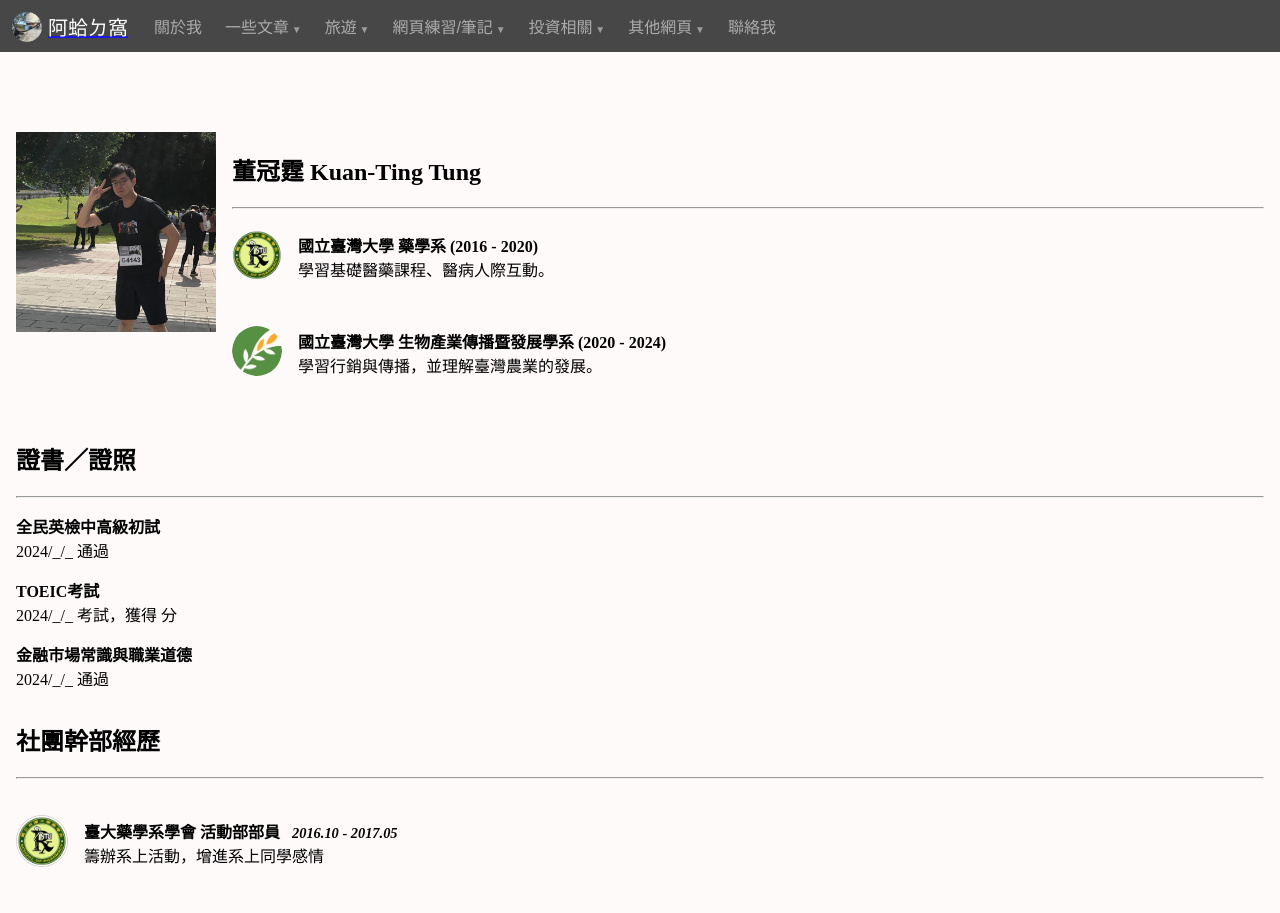
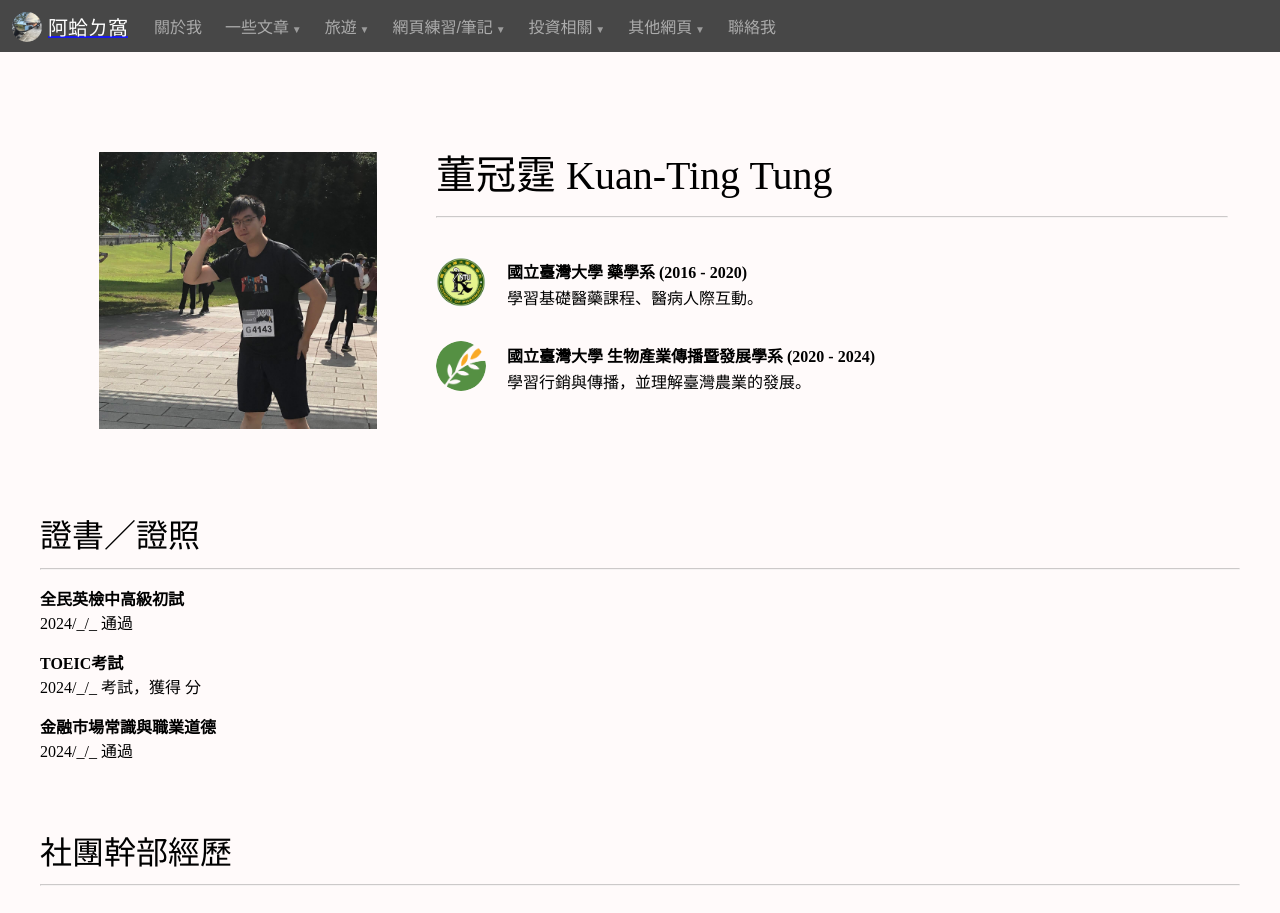
Before and after one commit to quanting56/Antinant-vue, a Vue app: page /about-me in a window 1280 px wide. Shown: the top 913 px of the page. Built offline with nearby package versions, Linux system fonts and the light colour scheme.

Commit message:
fix: 修好AboutMeView樣式

```diff
--- a/src/components/AboutMeView/Timeline.vue
+++ b/src/components/AboutMeView/Timeline.vue
@@ -46,7 +46,7 @@
                     class="timeline-record-image"
                   >
                     <img
-                      :src="unit.image.src"
+                      :src="resolveImages(unit.image.src)"
                       :alt="unit.image.caption"
                       :title="unit.image.description"
                     />
@@ -66,10 +66,19 @@
 </template>
 
 <script setup>
-import { defineProps } from 'vue'
+import { defineProps } from 'vue';
+
+// Vite 的批次導入工具（batch import），適合用來載入靜態資源
+const images = import.meta.glob("../../assets/about-me/timeline/*", { eager: true, as: "url"});
+
+// JSON 檔裡面只有 fileName，透過函式把它轉成路徑
+function resolveImages(fileName) {
+  return images[`../../assets/about-me/timeline/${fileName}`]
+};
+
 const props = defineProps({
   items: Array
-})
+});
 </script>
 
 <style scoped>
--- a/src/data/about-me-timeline.json
+++ b/src/data/about-me-timeline.json
@@ -14,7 +14,7 @@
         "title": "加入臺大藥學系羽隊",
         "text": "喜歡打羽球的我，加入系上羽球隊，每週三晚上七點準時在醫學院體育館與同學和學長姐一起在球場上揮灑汗水。這段時間是我截至目前，羽球能力精進最多的時候，每週練體力、練腳步、練球技，在最後半小時再與球友來幾場play，測試自己的球力！",
         "image": {
-          "src": "@/assets/about_me/timeline/nturx_badminton.jpg",
+          "src": "nturx_badminton.jpg",
           "caption": "大藥盃休息區合影",
           "description": "在大藥盃休息區時的合照"
         }
@@ -36,7 +36,7 @@
         "title": "加入臺大攝影社",
         "text": "久聞臺大攝影社的名聲，跟同樣對攝影有興趣的朋友一同加入，開始了攝影的不歸路，所謂「攝影窮三代，單反毀一生」由此開始。起初我是先從暗房入門，加入暗房工作坊，學習從黑白沖片、黑白放相、彩色沖片等流程，體驗<s>浪費錢</s>拍攝底片的快樂。",
         "image": {
-          "src": "@/assets/about_me/timeline/takephoto.jpg",
+          "src": "takephoto.jpg",
           "caption": "拍照的我",
           "description": "拿著相機拍照的我"
         }
@@ -64,7 +64,7 @@
         "title": "加入臺大單車社",
         "text": "「騎著彎把公路車馳騁在臺灣的公路上」一直是我的夢想，在這學期我除了繼續待在攝影社外，也參加了單車社各種大大小小的活動，與自行車同好們一起交流，學習許多關於單車的知識與共識。",
         "image": {
-          "src": "@/assets/about_me/timeline/takephoto.jpg",
+          "src": "IMG_2028.jpg",
           "caption": "我的第一臺公路車（Giant Contend 1）",
           "description": "我的公路車（Giant Contend 1）"
         }
@@ -86,7 +86,7 @@
         "title": "@攝影社 擔任數暗部長",
         "text": "上學期擔任暗房部長期間，我也在每週二晚上到數暗工作坊上課，並且是該學期唯一的全勤數暗學員XD。擔任數暗部長期間，安排課程、找講師等基本任務外，亦要帶領學員們輸出實習，讓學員們學會使用社團的Epson藝術微噴輸出機，輸出色彩精準的相片。在這裡結交了一些對天文攝影、人像攝影、拍片痴迷的朋友，也因此大幅提升了我的攝影功力，除了單純地按快門外，也開始思考攝影的意義與確認自己攝影的目的。",
         "image": {
-          "src": "@/assets/about_me/timeline/takephoto.jpg",
+          "src": "IMG_8373.jpg",
           "caption": "與社團好友出團合照",
           "description": "退房前在西螺川田府邸與朋友們的合照"
         }
@@ -120,7 +120,7 @@
         "title": "@臺大生傳系學會 擔任影視部部員",
         "text": "大二這年，我加入了系學會的影視部，與一般大眾對於系學會的印象不同，影視部並不是遊玩的部門。在這邊，我們學習如何拍片，了解一支影片從尋找團隊到最後殺青中可能會遇到的困難，除此之外，也在此學習了Photoshop、Illustrator、Premiere等Adobe軟體的操作，最後透過所學產出一支小短片。",
         "image": {
-          "src": "@/assets/about_me/timeline/takephoto.jpg",
+          "src": "DSC_7532.jpg",
           "caption": "期末成發短片殺青合照",
           "description": "期末成果發表會劇情短片殺青合照"
         }
@@ -148,7 +148,7 @@
         "title": "@數位廣播社 擔任社長",
         "text": "接任數位廣播社社長，除了統領社團、協調幹部工作外，也要規劃社團活動，像是安排社課、參加社團博覽會、舉辦社遊，更重要的是維護良好的社團氛圍，讓來上社課的社員們都能夠有良好的討論空間，良性討論在錄製節目同時也是非常重要的環節。",
         "image": {
-          "src": "@/assets/about_me/timeline/takephoto.jpg",
+          "src": "DSC_8634.jpg",
           "caption": "數位廣播社社課合照",
           "description": "講師為敏迪老師的數位廣播社社課合照！"
         }
@@ -170,7 +170,7 @@
         "title": "加入臺大壁球社",
         "text": "大學最後一學期，加入了大學生涯最後一個社團——臺大壁球社，每週三五到壁球室活動筋骨，練習球技、消耗卡路里、結交新朋友！",
         "image": {
-          "src": "@/assets/about_me/timeline/takephoto.jpg",
+          "src": "IMG_2696.jpg",
           "caption": "最後一次社課時與朋友的合照",
           "description": "最後一次壁球社社課時與朋友的合照"
         }
@@ -180,7 +180,7 @@
         "title": "大學畢業",
         "text": "歷經多年，終於從大學畢業啦～",
         "image": {
-          "src": "@/assets/about_me/timeline/takephoto.jpg",
+          "src": "IMG_4373.jpg",
           "caption": "生傳系上好友的合照",
           "description": "畢業團拍當天與系上朋友的合照"
         }
--- a/src/views/AboutMeView.vue
+++ b/src/views/AboutMeView.vue
@@ -2,8 +2,10 @@
   <div class="about-me-view">
     <!-- 關於我 主區塊 -->
     <section class="profile-section">
-      <img :src="profile.img" :title="profile.name" alt="我的照片" class="profile-img" />
-      <div class="profile-info">
+      <div class="profile-info-image">
+        <img :src="profile.img" :title="profile.name" alt="我的照片" class="profile-img" />
+      </div>
+      <div class="profile-info-text">
         <h1>{{ profile.name }} {{ profile.nameEnglish }}</h1>
         <hr />
         <div class="info-list">
@@ -34,7 +36,7 @@
       </dl>
     </section>
 
-    <!-- 社團幹部經歷 (預留示範) -->
+    <!-- 社團幹部經歷 -->
     <section v-if="clubPositions.length" class="club-positions-section section">
       <h2>社團幹部經歷</h2>
       <hr />
@@ -48,7 +50,6 @@
             v-for="(pos, j) in club.positions"
             :key="j"
             class="club-position"
-            :class="{ 'first': j === 0 }"
           >
             <a :href="club.link" target="_blank">
               <img
@@ -267,74 +268,142 @@ const jobExperiences = [
 </script>
 
 <style scoped>
-dt {
-  font-weight: bold;
-}
-
-dd {
-  margin-left: 0;
-}
+dt { font-weight: bold; }
+dd { margin-left: 0; }
+hr { opacity: 0.5; }
 
 .about-me-view {
   font-family: serif;
-  padding: 80px 16px;
+  padding: 100px 40px;
 }
+
+/* profile */
 .profile-section {
   display: flex;
   flex-wrap: wrap;
-  gap: 1rem;
-  align-items: flex-start;
 }
+
+.profile-info-image {
+  display: flex;
+  flex: 0 0 33%;
+  justify-content: center;
+  margin-bottom: 16px;
+}
+
 .profile-img {
-  width: 100%;
-  max-width: 200px;
+  width: 70%;
+  max-width: 300px;
+  object-fit: contain;
 }
-.profile-info { flex: 1; min-width: 200px; }
-.info-list { list-style: none; padding: 0; margin: 0; }
+
+.profile-info-text {
+  flex: 0 0 66%;
+}
+
+.profile-info-text h1 {
+  font-size: 40px;
+  margin-top: 0;
+  margin-bottom: 16px;
+  font-weight: 500;
+  line-height: 1.2;
+}
+
+/* 響應式設計 - 平板 */
+@media (max-width: 992px) and (min-width: 769px) {
+  .profile-info-image {
+    flex: 0 0 50%;
+  }
+
+  .profile-info-text {
+    flex: 0 0 50%;
+    /* margin-left: 16px; */
+  }
+}
+
+/* 響應式設計 - 手機 */
+@media (max-width: 768px) {
+  .profile-info-image {
+    flex: 0 0 100%;
+    justify-content: left;
+    margin-bottom: 48px;
+  }
+
+  .profile-info-text {
+    flex: 0 0 100%;
+  }
+}
+
+/* 教育程度 */
+.info-list {
+  margin-top: 24px;
+}
+
 .info-item {
   display: flex;
   align-items: center;
-  margin-bottom: 1rem;
 }
+
 .info-logo {
   width: 50px;
   height: auto;
   border-radius: 50%;
-  margin-right: 1rem;
+  margin-right: 20px;
 }
-.section { margin-top: 2rem; }
+
+.info-item dt,
+.info-item dd {
+  padding: 1px;
+}
+
+/* 通用區塊 */
+.section {
+  margin-top: 72px;
+}
+
+.section h2 {
+  font-size: 32px;
+  margin-bottom: 12px;
+  font-weight: 500;
+  line-height: 1.2;
+}
+
+/* 社團幹部經歷 / 工作經歷 */
 .clubs,
 .jobs {
   display: flex;
   flex-direction: column;
-  gap: 2rem;
+  gap: 24px;
+  margin-top: 16px;
 }
+
 .club-block,
 .job-block {
   display: flex;
   flex-direction: column;
-  gap: 1rem;
+  gap: 12px;
 }
+
 .club-position,
 .job-position {
   display: flex;
   align-items: center;
-  gap: 1rem;
-  padding-top: 0.5rem;
 }
-.club-position.first,
-.job-position.first {
-  padding-top: 1rem;
-}
+
 .club-logo,
 .job-logo {
   width: 50px;
   border-radius: 50%;
-  border: 0.1px solid lightgray; /* 修CSS時決定要不要加這一行 */
+  border: 0.1px solid lightgray;
+  margin-right: 18px;
 }
+
+.club-position-info dt {
+  align-items: baseline;
+}
+
 .club-position-period {
   font-style: italic;
-  margin-left: 0.5rem;
-  font-size: 0.9rem;
+  margin-left: 4px;
+  font-size: 12px;
 }
 </style>
```
